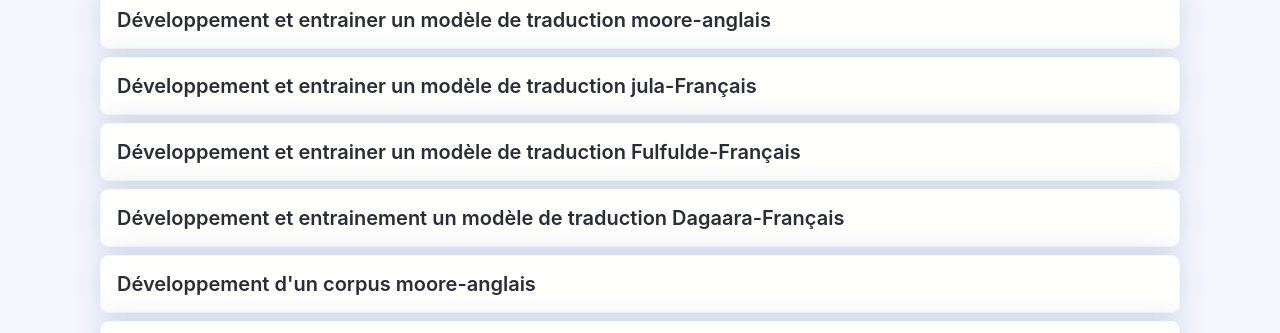
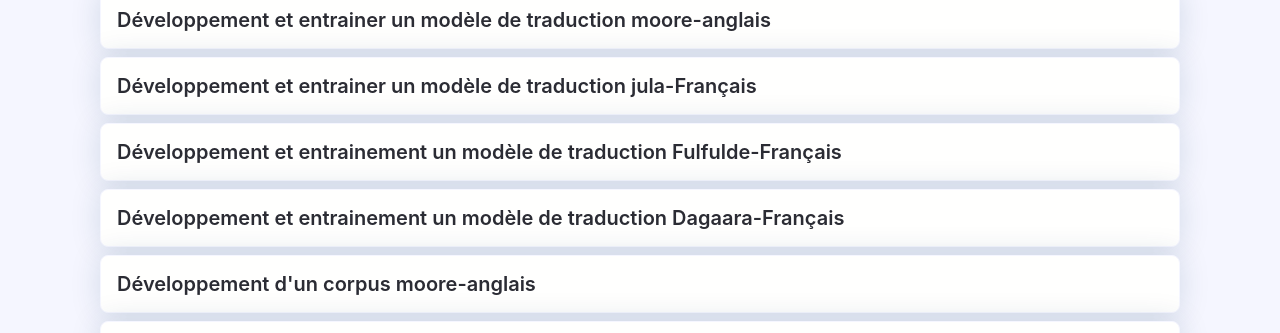
Before and after one commit to traductorlab-bf/traductorlab-bf.github.io, a Jekyll site: the page built from projet-futurs.html, in a window 1280 px wide and 1183 px high. Shown: the part 316-649 px from the top of the window. Built offline with Jekyll 4.4.1, drawn with Linux system fonts in a browser that asks for light colours; nearby versions of some CDN libraries; comment, search, counter and statistics services are not loaded.

Commit message:
Update 2020-05-28-projet-model-Fulfulde-fr.md

```diff
--- a/_posts/projet-futurs/2020-05-28-projet-model-Fulfulde-fr.md
+++ b/_posts/projet-futurs/2020-05-28-projet-model-Fulfulde-fr.md
@@ -1,6 +1,6 @@
 ---
 layout: post
-title: "Développement et entrainer un modèle de traduction Fulfulde-Français"
+title: "Développement et entrainement un modèle de traduction Fulfulde-Français"
 date: 2020-05-28 15:58:00 -0400
 category: projet-futurs
 author: admin
@@ -10,7 +10,7 @@ short-description:
 -----
 **Merci d'avoir ressenti l'envie de contribuer!**
 
-**Objectif** : Développement et entrainer un modèle de traduction Fulfulde-Français
+**Objectif** : Développement et entrainement un modèle de traduction Fulfulde-Français
 
 **Livrable** :
 
```
